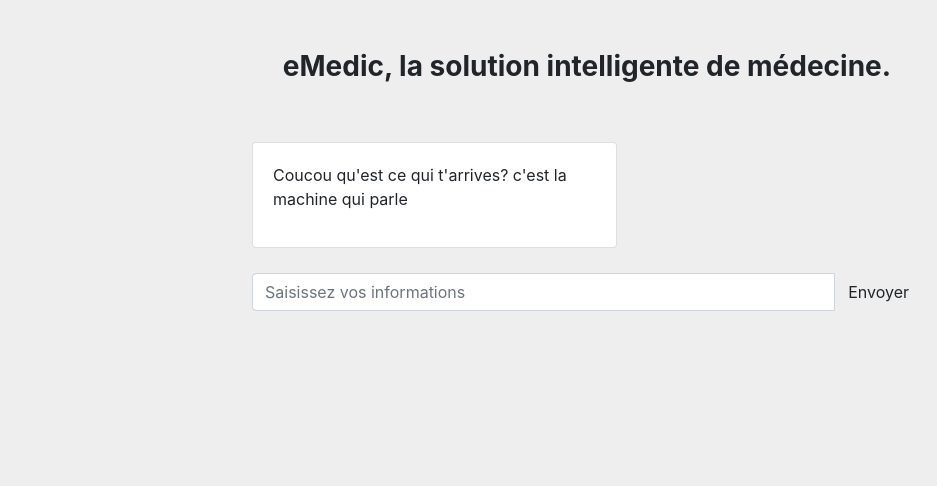
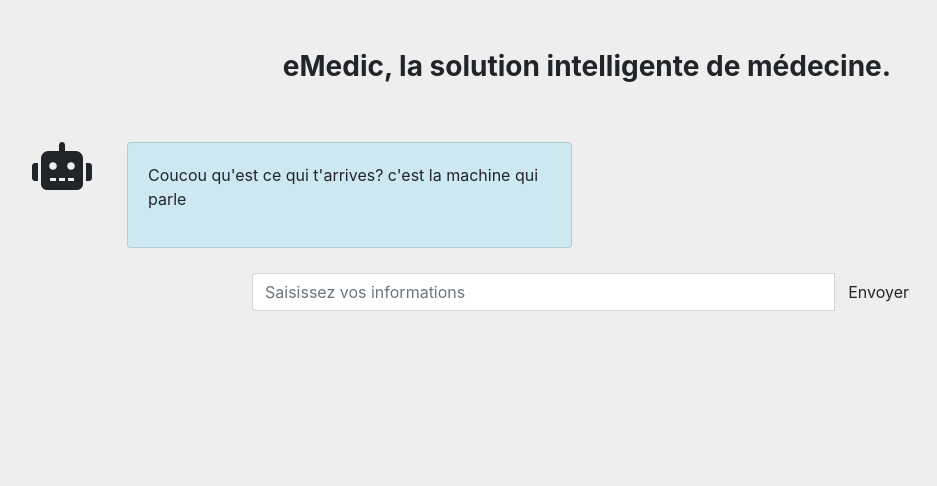
Before and after one commit to fekoulla/eMedic, a PHP site: page / in a window 1280 px wide. Shown: the part 66-552 px from the top of the page, without its empty margins (53-990 px from the left). Run offline with PHP 8.4, Linux system fonts and the light colour scheme; some libraries are stand-ins or nearby versions.

Commit message:
gitignore et bootstrap fontawesome

```diff
--- a/index.php
+++ b/index.php
@@ -8,6 +8,10 @@
         <!-- Required meta tags -->
         <meta charset="utf-8">
         <meta name="viewport" content="width=device-width, initial-scale=1, shrink-to-fit=no">
+        <link rel="stylesheet" href="style.css">
+
+        <link rel="stylesheet" href="https://use.fontawesome.com/releases/v5.7.2/css/all.css" integrity="sha384-fnmOCqbTlWIlj8LyTjo7mOUStjsKC4pOpQbqyi7RrhN7udi9RwhKkMHpvLbHG9Sr" crossorigin="anonymous">
+
 
         <!-- Bootstrap CSS -->
         <link rel="stylesheet" href="https://stackpath.bootstrapcdn.com/bootstrap/4.3.0/css/bootstrap.min.css" integrity="sha384-PDle/QlgIONtM1aqA2Qemk5gPOE7wFq8+Em+G/hmo5Iq0CCmYZLv3fVRDJ4MMwEA" crossorigin="anonymous">
@@ -29,17 +33,22 @@
 
         <div class="container">
             <div class="row">
-                <div class="col" style="margin-top: 50px; ">
+                <div class="col" style="margin-top: 50px;">
                     <h3 class="text-center"><strong>eMedic, la solution intelligente de médecine. </strong></h3>
                 </div>
             </div>
         </div>
 
         <div id="ecran">
-          <div class="container" style="width:700px;">
+          <div class="container">
               <div class="row">
-                  <div id="affichage_bot" class="card card-body" style="margin-top: 50px;margin-right:320px; margin-left:15px;">
-                      <p> Coucou qu'est  ce qui t'arrives? c'est la machine qui parle</p>
+                  <div class="col-lg-1 col-md-1 col-sm-1">
+                      <i class="fas fa-robot fa-3x" style="margin-top: 50px; margin-right: 10px;"></i>
+                  </div>
+                  <div class="col-lg-5 col-md-5 col-sm-5">
+                      <div id="affichage_bot" class="card card-body" style="margin-top: 50px;">
+                          <p> Coucou qu'est  ce qui t'arrives? c'est la machine qui parle</p>
+                      </div>
                   </div>
               </div>
           </div>
--- /dev/null
+++ b/style.css
@@ -0,0 +1,9 @@
+#affichage_user
+{
+    background-color: #d0f5d0;
+}
+
+#affichage_bot
+{
+    background-color: #cde8f1;
+}
```
Also changed, not shown: 1 other file.
